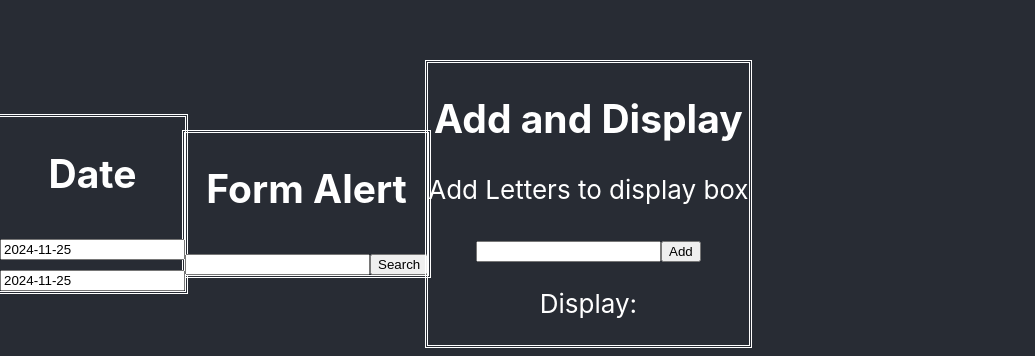
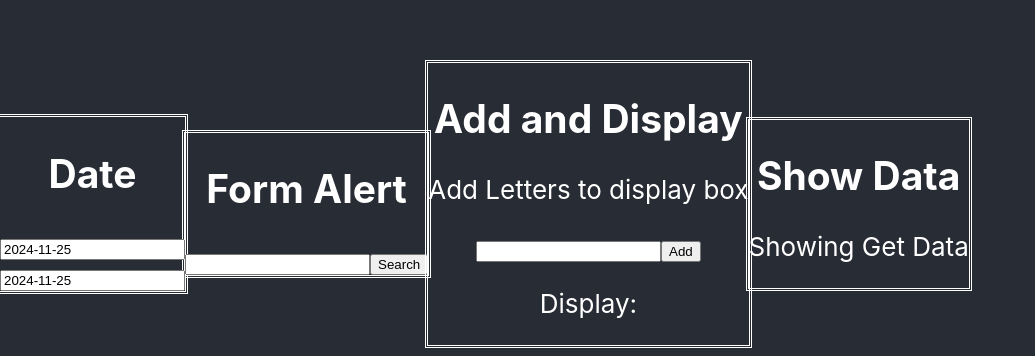
Before and after one commit to RubenV-dev/react_components, a React (Create React App) app: page / in a window 1280 px wide. Shown: the part 196-552 px from the top of the page, without its empty margins (0-1035 px from the left). Built offline with nearby package versions, Linux system fonts and the light colour scheme; no server answers.

Commit message:
Working on fetcher that displays data

```diff
--- a/src/App.js
+++ b/src/App.js
@@ -3,6 +3,7 @@ import DateBox from './Component/date_box';
 import DateBoxTS from './Component/date_box_ts.tsx';
 import FormBox from './Component/form_box.js';
 import InputAndDisplay from './Component/input_and_display.js';
+import ShowData from './Component/showdata.js';
 
 function App() {
   return (
@@ -22,6 +23,10 @@ function App() {
           <h2>Add and Display</h2>
           <InputAndDisplay/>
         </div>
+        <div className="component">
+          <h2>Show Data</h2>
+          <ShowData/>
+        </div>
       </header>
     </div>
   );
--- /dev/null
+++ b/src/Component/getdata.js
@@ -0,0 +1,19 @@
+import React from 'react'
+
+async function getData() {
+    const url = "https://catfact.ninja/fact"
+    try {
+        const response = await fetch(url)
+        if(!response.ok) {
+            throw new Error(`Response status: ${response.status}`)
+        }
+
+        const json = await response.json()
+        console.log(json)
+    } catch(error){
+        console.log(error.message)
+    }
+
+}
+
+export default getData
--- /dev/null
+++ b/src/Component/showdata.js
@@ -0,0 +1,15 @@
+import React from 'react'
+import getData from './getdata'
+
+const ShowData = () => {
+    const data = getData()
+    console.log(data, typeof(data))
+    return (
+        <div>
+            <p>Showing Get Data</p>
+            {/* <p>${data}</p> */}
+        </div>
+    )
+}
+
+export default ShowData
```
